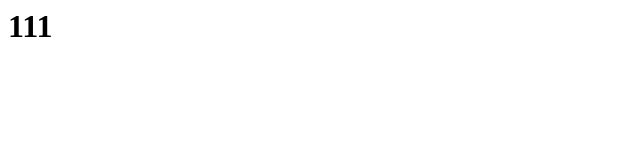
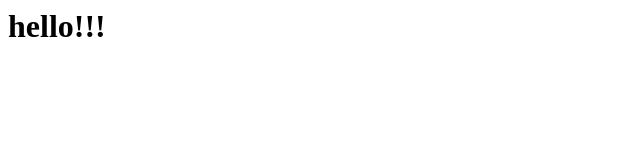
Before and after one commit to kateikanosyukudai/my, a plain HTML site: page index.html in a window 1280 px wide. Shown: the whole page, without its empty margins (0-640 px from the left). Drawn offline with Linux system fonts and the light colour scheme.

Commit message:
Update index.html

```diff
--- a/index.html
+++ b/index.html
@@ -1 +1 @@
-<h1>111</h1>
+<h1>hello!!!</h1>
```
